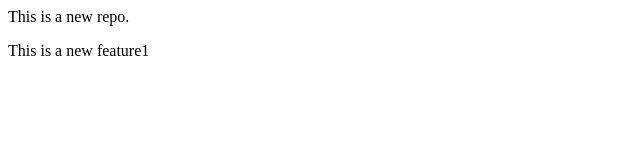
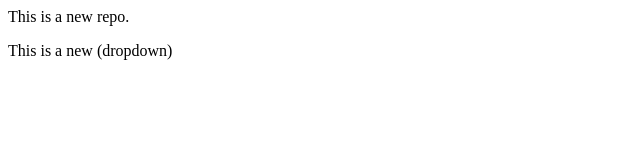
Before and after one commit to DanishDan85/localrepo, a plain HTML site: page index.html in a window 1280 px wide. Shown: the full height of the page, 0-640 px from the left. Drawn offline with Linux system fonts and the light colour scheme.

Commit message:
added dropdown

```diff
--- a/index.html
+++ b/index.html
@@ -1,2 +1,2 @@
 <p>This is a new repo.</p>
-<p>This is a new feature1</p>
+<p>This is a new (dropdown)</p>
```
